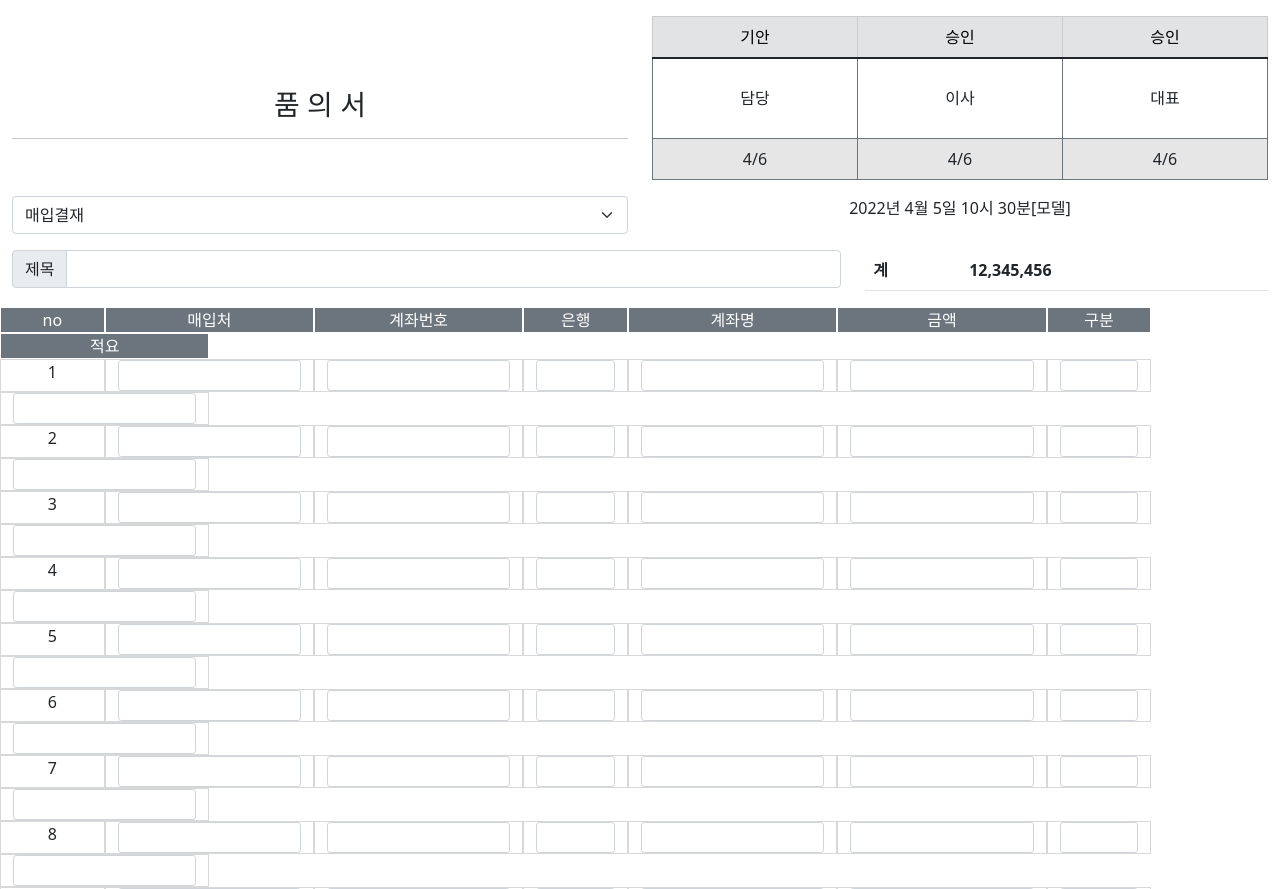
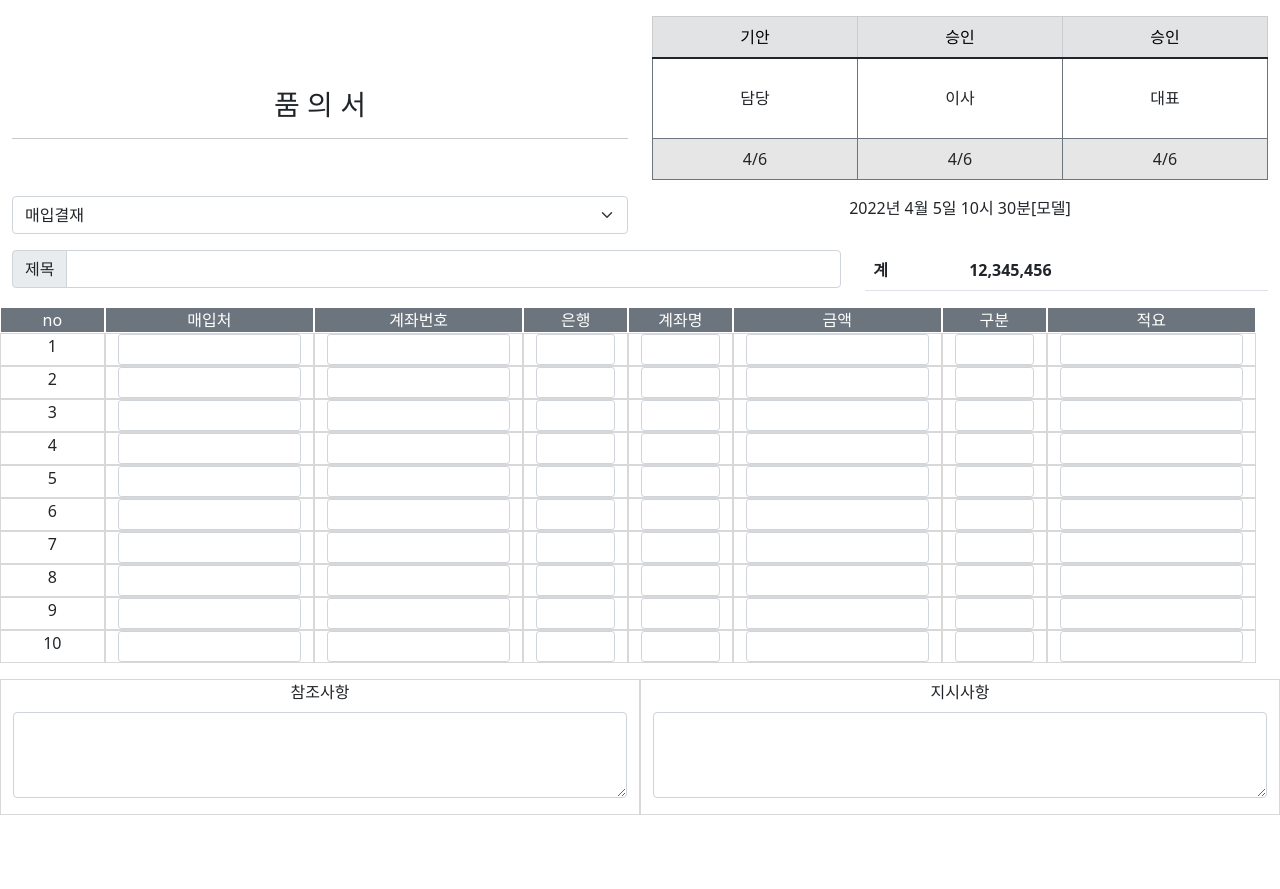
Before and after one commit to hyunsoo76/pybo, a Django app: page /eas/detail in a window 1280 px wide. Shown: the top 889 px of the page. After the commit the page ends 815 px from the top, so only its background shows below. Run offline with Django 3.2, Linux system fonts and the light colour scheme; lists and menus that the app fills with data are empty.

```diff
--- a/eas/templates/eas/detail.html
+++ b/eas/templates/eas/detail.html
@@ -93,12 +93,12 @@
 
         </div>
 <!--입력창 타이틀-->
-        <div class="row row-cols-7 text-white" align="center">
+        <div class="row row-cols-8 text-white" align="center">
             <div class="col-1 bg-secondary text-white" style="border: 1px solid white" align="center">no</div>
             <div class="col-lg-2 col-md-3 col-sm-3 bg-secondary text-white" style="border: 1px solid white" align="center">매입처</div>
             <div class="col-lg-2 col-md-4 col-sm-4 bg-secondary text-white" style="border: 1px solid white" align="center">계좌번호</div>
             <div class="col-lg-1 col-md-1 col-sm-1 bg-secondary text-white" style="border: 1px solid white" align="center">은행</div>
-            <div class="col-lg-2 col-md-4 col-sm-4 bg-secondary text-white" style="border: 1px solid white" align="center">계좌명</div>
+            <div class="col-lg-1 col-md-4 col-sm-4 bg-secondary text-white" style="border: 1px solid white" align="center">계좌명</div>
             <div class="col-lg-2 col-md-6 col-sm-6 bg-secondary text-white" style="border: 1px solid white" align="center">금액</div>
             <div class="col-lg-1 col-md-2 col-sm-2 bg-secondary text-white" style="border: 1px solid white" align="center">구분</div>
             <div class="col-lg-2 col-md-4 col-sm-4 bg-secondary text-white" style="border: 1px solid white" align="center">적요</div>
@@ -115,7 +115,7 @@
             <div class="col-1" style="border: 1px solid #D8D8D8" align="center">
                 <input class="form-control form-control-sm" type="text" placeholder="" aria-label="">
             </div>
-            <div class="col-2" style="border: 1px solid #D8D8D8" align="center">
+            <div class="col-1" style="border: 1px solid #D8D8D8" align="center">
                 <input class="form-control form-control-sm" type="text" placeholder="" aria-label="">
             </div>
             <div class="col-2" style="border: 1px solid #D8D8D8" align="center">
@@ -139,7 +139,7 @@
             <div class="col-1" style="border: 1px solid #D8D8D8" align="center">
                 <input class="form-control form-control-sm" type="text" placeholder="" aria-label="">
             </div>
-            <div class="col-2" style="border: 1px solid #D8D8D8" align="center">
+            <div class="col-1" style="border: 1px solid #D8D8D8" align="center">
                 <input class="form-control form-control-sm" type="text" placeholder="" aria-label="">
             </div>
             <div class="col-2" style="border: 1px solid #D8D8D8" align="center">
@@ -163,7 +163,7 @@
             <div class="col-1" style="border: 1px solid #D8D8D8" align="center">
                 <input class="form-control form-control-sm" type="text" placeholder="" aria-label="">
             </div>
-            <div class="col-2" style="border: 1px solid #D8D8D8" align="center">
+            <div class="col-1" style="border: 1px solid #D8D8D8" align="center">
                 <input class="form-control form-control-sm" type="text" placeholder="" aria-label="">
             </div>
             <div class="col-2" style="border: 1px solid #D8D8D8" align="center">
@@ -187,7 +187,7 @@
             <div class="col-1" style="border: 1px solid #D8D8D8" align="center">
                 <input class="form-control form-control-sm" type="text" placeholder="" aria-label="">
             </div>
-            <div class="col-2" style="border: 1px solid #D8D8D8" align="center">
+            <div class="col-1" style="border: 1px solid #D8D8D8" align="center">
                 <input class="form-control form-control-sm" type="text" placeholder="" aria-label="">
             </div>
             <div class="col-2" style="border: 1px solid #D8D8D8" align="center">
@@ -211,7 +211,7 @@
             <div class="col-1" style="border: 1px solid #D8D8D8" align="center">
                 <input class="form-control form-control-sm" type="text" placeholder="" aria-label="">
             </div>
-            <div class="col-2" style="border: 1px solid #D8D8D8" align="center">
+            <div class="col-1" style="border: 1px solid #D8D8D8" align="center">
                 <input class="form-control form-control-sm" type="text" placeholder="" aria-label="">
             </div>
             <div class="col-2" style="border: 1px solid #D8D8D8" align="center">
@@ -235,7 +235,7 @@
             <div class="col-1" style="border: 1px solid #D8D8D8" align="center">
                 <input class="form-control form-control-sm" type="text" placeholder="" aria-label="">
             </div>
-            <div class="col-2" style="border: 1px solid #D8D8D8" align="center">
+            <div class="col-1" style="border: 1px solid #D8D8D8" align="center">
                 <input class="form-control form-control-sm" type="text" placeholder="" aria-label="">
             </div>
             <div class="col-2" style="border: 1px solid #D8D8D8" align="center">
@@ -259,7 +259,7 @@
             <div class="col-1" style="border: 1px solid #D8D8D8" align="center">
                 <input class="form-control form-control-sm" type="text" placeholder="" aria-label="">
             </div>
-            <div class="col-2" style="border: 1px solid #D8D8D8" align="center">
+            <div class="col-1" style="border: 1px solid #D8D8D8" align="center">
                 <input class="form-control form-control-sm" type="text" placeholder="" aria-label="">
             </div>
             <div class="col-2" style="border: 1px solid #D8D8D8" align="center">
@@ -283,7 +283,7 @@
             <div class="col-1" style="border: 1px solid #D8D8D8" align="center">
                 <input class="form-control form-control-sm" type="text" placeholder="" aria-label="">
             </div>
-            <div class="col-2" style="border: 1px solid #D8D8D8" align="center">
+            <div class="col-1" style="border: 1px solid #D8D8D8" align="center">
                 <input class="form-control form-control-sm" type="text" placeholder="" aria-label="">
             </div>
             <div class="col-2" style="border: 1px solid #D8D8D8" align="center">
@@ -307,7 +307,7 @@
             <div class="col-1" style="border: 1px solid #D8D8D8" align="center">
                 <input class="form-control form-control-sm" type="text" placeholder="" aria-label="">
             </div>
-            <div class="col-2" style="border: 1px solid #D8D8D8" align="center">
+            <div class="col-1" style="border: 1px solid #D8D8D8" align="center">
                 <input class="form-control form-control-sm" type="text" placeholder="" aria-label="">
             </div>
             <div class="col-2" style="border: 1px solid #D8D8D8" align="center">
@@ -331,7 +331,7 @@
             <div class="col-1" style="border: 1px solid #D8D8D8" align="center">
                 <input class="form-control form-control-sm" type="text" placeholder="" aria-label="">
             </div>
-            <div class="col-2" style="border: 1px solid #D8D8D8" align="center">
+            <div class="col-1" style="border: 1px solid #D8D8D8" align="center">
                 <input class="form-control form-control-sm" type="text" placeholder="" aria-label="">
             </div>
             <div class="col-2" style="border: 1px solid #D8D8D8" align="center">
```
